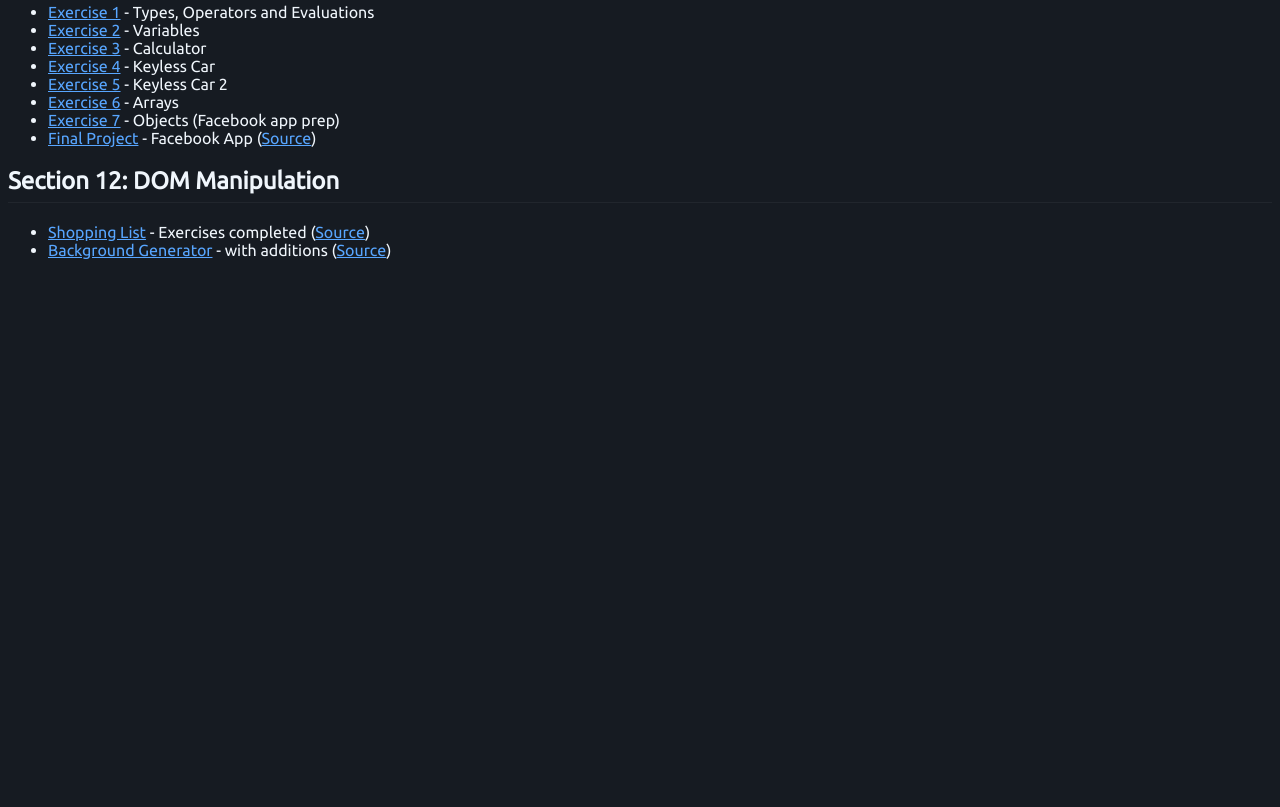
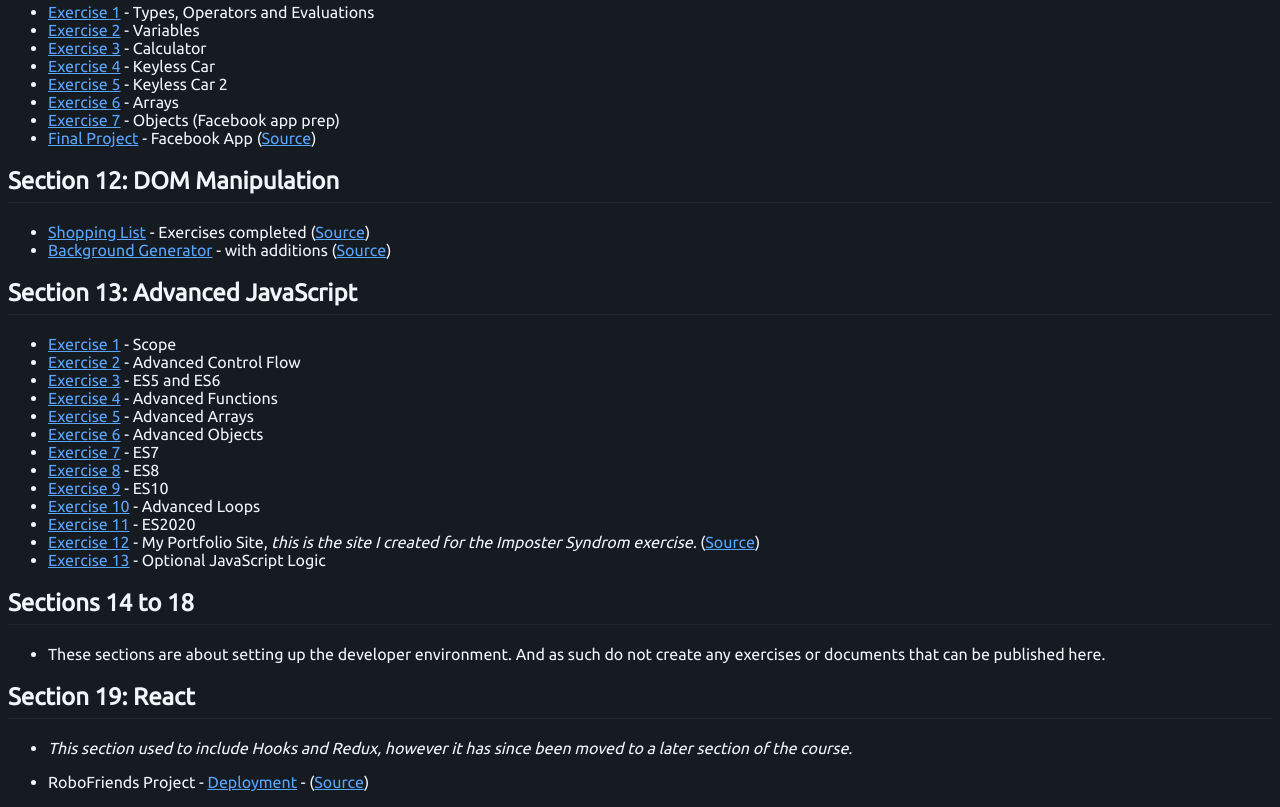
Before and after one commit to MartinBurton/ZTM-Coursework, a plain HTML site: page index.html in a window 1280 px wide. Shown: the part 936-1743 px from the top of the page. Before the commit the page ends 1211 px from the top, so only its background shows below. Drawn offline with Linux system fonts and the light colour scheme.

Commit message:
Updated sections

```diff
--- a/index.html
+++ b/index.html
@@ -18,47 +18,72 @@
     <p>These sections are more theory based and as such do not require completion of practical exercises. These sections cover introduction to the course, explination of how the internet works and the history of the web.</p>
     <h2>Section 4 & 5: HTML5</h2>
     <ul>
-        <li><a href="S4_FirstWebsite/index.html">"My First Website"</a> (<a href="https://github.com/MartinBurton/ZTM-Coursework/tree/main/S4_FirstWebsite">Source</a>)</li>
-        <li><a href="S4_HTMLTags/htmlTagsPage.html">Summary of HTML Tags</a> (<a href="https://github.com/MartinBurton/ZTM-Coursework/tree/main/S4_HTMLTags">Source</a>)</li>
+        <li><a href="S4_FirstWebsite/index.html" target="_Blank">"My First Website"</a> (<a href="https://github.com/MartinBurton/ZTM-Coursework/tree/main/S4_FirstWebsite" target="_Blank">Source</a>)</li>
+        <li><a href="S4_HTMLTags/htmlTagsPage.html" target="_Blank">Summary of HTML Tags</a> (<a href="https://github.com/MartinBurton/ZTM-Coursework/tree/main/S4_HTMLTags" target="_Blank">Source</a>)</li>
     </ul>
     <h2>Section 6 & 7: CSS</h2>
     <ul>
-        <li><a href="S6_CSS\index.html">Code Along files</a> (<a href="https://github.com/MartinBurton/ZTM-Coursework/tree/main/S6_CSS">Source</a>)</li>
-        <li><a href="S7_ImagePortfolio/index.html">Flexbox Image Portfolio</a> (<a href="https://github.com/MartinBurton/ZTM-Coursework/tree/main/S7_ImagePortfolio">Source</a>)</li>
-        <li><a href="S7_RobotFriend/Solution/index.html">CSS Robot Friend Solution</a> (<a href="https://github.com/MartinBurton/ZTM-Coursework/tree/main/S7_RobotFriend/Solution">Source</a>)</li>
+        <li><a href="S6_CSS\index.html" target="_Blank">Code Along files</a> (<a href="https://github.com/MartinBurton/ZTM-Coursework/tree/main/S6_CSS" target="_Blank">Source</a>)</li>
+        <li><a href="S7_ImagePortfolio/index.html" target="_Blank">Flexbox Image Portfolio</a> (<a href="https://github.com/MartinBurton/ZTM-Coursework/tree/main/S7_ImagePortfolio" target="_Blank">Source</a>)</li>
+        <li><a href="S7_RobotFriend/Solution/index.html" target="_Blank">CSS Robot Friend Solution</a> (<a href="https://github.com/MartinBurton/ZTM-Coursework/tree/main/S7_RobotFriend/Solution" target="_Blank">Source</a>)</li>
     </ul>
     <h2>Section 8: Bootstrap and Templates</h2>
     <ul>
-        <li><a href="Section8/LandingPage/index.html">Landing Page</a> (<a href="https://github.com/MartinBurton/ZTM-Coursework/tree/main/Section8/LandingPage">Source</a>)</li>
-        <li><a href="Section8/PortfolioPage/index.html">Portfolio</a> (<a href="https://github.com/MartinBurton/ZTM-Coursework/tree/main/Section8/PortfolioPage">Source</a>)</li>
+        <li><a href="Section8/LandingPage/index.html" target="_Blank">Landing Page</a> (<a href="https://github.com/MartinBurton/ZTM-Coursework/tree/main/Section8/LandingPage" target="_Blank">Source</a>)</li>
+        <li><a href="Section8/PortfolioPage/index.html" target="_Blank">Portfolio</a> (<a href="https://github.com/MartinBurton/ZTM-Coursework/tree/main/Section8/PortfolioPage" target="_Blank">Source</a>)</li>
     </ul>
     <h2>Section 9: CSS Grid</h2>
     <ul>
-        <li><a href="Section9/Grid/index.html">CSS Grid Code along</a> (<a href="https://github.com/MartinBurton/ZTM-Coursework/tree/main/Section9/Grid">Source</a>)</li>
-        <li><a href="Section9/LayoutExercise/index.html">Page Layout Exercise</a> (<a href="https://github.com/MartinBurton/ZTM-Coursework/tree/main/Section9/LayoutExercise">Source</a>)</li>
+        <li><a href="Section9/Grid/index.html" target="_Blank">CSS Grid Code along</a> (<a href="https://github.com/MartinBurton/ZTM-Coursework/tree/main/Section9/Grid" target="_Blank">Source</a>)</li>
+        <li><a href="Section9/LayoutExercise/index.html" target="_Blank">Page Layout Exercise</a> (<a href="https://github.com/MartinBurton/ZTM-Coursework/tree/main/Section9/LayoutExercise" target="_Blank">Source</a>)</li>
     </ul>
     <h2>Section 10: Career of a Web Developer</h2>
     <ul>
         <li>This section talks about what to expect as a developer. It details statistics for languages/technologies and editors used in today's web development environment. As part of this
         section I updated my LinkedIn profile to include Z2M as an education provider.<br><br>
-        <i class="fa fa-linkedin"></i> <a href="https://www.linkedin.com/in/martin-burton-2a4336185/">LinkedIn profile</a>
+        <i class="fa fa-linkedin" target="_Blank"></i> <a href="https://www.linkedin.com/in/martin-burton-2a4336185/" target="_Blank">LinkedIn profile</a>
         </li>
     </ul>
     <h2>Section 11: JavaScript</h2>
     <ul>
-        <li><a href="https://github.com/MartinBurton/ZTM-Coursework/blob/main/Section11/exercise1.md">Exercise 1</a> - Types, Operators and Evaluations</li>
-        <li><a href="https://github.com/MartinBurton/ZTM-Coursework/blob/main/Section11/exercise2.md">Exercise 2</a> - Variables</li>
-        <li><a href="https://github.com/MartinBurton/ZTM-Coursework/blob/main/Section11/Calculator/exercise3.md">Exercise 3</a> - Calculator</li>
-        <li><a href="https://github.com/MartinBurton/ZTM-Coursework/blob/main/Section11/KeylessCar/exercise4.md">Exercise 4</a> - Keyless Car</li>
-        <li><a href="https://github.com/MartinBurton/ZTM-Coursework/blob/main/Section11/KeylessCar2/exercise5.md">Exercise 5</a> - Keyless Car 2</li>
-        <li><a href="https://github.com/MartinBurton/ZTM-Coursework/blob/main/Section11/Arrays/exercise6.md">Exercise 6</a> - Arrays</li>
-        <li><a href="https://github.com/MartinBurton/ZTM-Coursework/blob/main/Section11/Objetcs/exercise6.md">Exercise 7</a> - Objects (Facebook app prep)</li>
-        <li><a href="https://martinburton.github.io/ZTM-Coursework/Section11/FacebookApp/index.html">Final Project</a> - Facebook App (<a href="https://github.com/MartinBurton/ZTM-Coursework/blob/main/Section11/FacebookApp/">Source</a>)</li>
+        <li><a href="https://github.com/MartinBurton/ZTM-Coursework/blob/main/Section11/exercise1.md" target="_Blank">Exercise 1</a> - Types, Operators and Evaluations</li>
+        <li><a href="https://github.com/MartinBurton/ZTM-Coursework/blob/main/Section11/exercise2.md" target="_Blank">Exercise 2</a> - Variables</li>
+        <li><a href="https://github.com/MartinBurton/ZTM-Coursework/blob/main/Section11/Calculator/exercise3.md" target="_Blank">Exercise 3</a> - Calculator</li>
+        <li><a href="https://github.com/MartinBurton/ZTM-Coursework/blob/main/Section11/KeylessCar/exercise4.md" target="_Blank">Exercise 4</a> - Keyless Car</li>
+        <li><a href="https://github.com/MartinBurton/ZTM-Coursework/blob/main/Section11/KeylessCar2/exercise5.md" target="_Blank">Exercise 5</a> - Keyless Car 2</li>
+        <li><a href="https://github.com/MartinBurton/ZTM-Coursework/blob/main/Section11/Arrays/exercise6.md" target="_Blank">Exercise 6</a> - Arrays</li>
+        <li><a href="https://github.com/MartinBurton/ZTM-Coursework/blob/main/Section11/Objetcs/exercise6.md" target="_Blank">Exercise 7</a> - Objects (Facebook app prep)</li>
+        <li><a href="https://martinburton.github.io/ZTM-Coursework/Section11/FacebookApp/index.html" target="_Blank">Final Project</a> - Facebook App (<a href="https://github.com/MartinBurton/ZTM-Coursework/blob/main/Section11/FacebookApp/">Source</a>)</li>
     </ul>
     <h2>Section 12: DOM Manipulation</h2>
     <ul>
-        <li><a href="https://martinburton.github.io/ZTM-Coursework/Section12/ShoppingList/index.html">Shopping List</a> - Exercises completed (<a href="https://github.com/MartinBurton/ZTM-Coursework/tree/main/Section12/ShoppingList">Source</a>)</li>
-        <li><a href="https://martinburton.github.io/ZTM-Coursework/Section12/BackgroundGen/index.html">Background Generator</a> - with additions (<a href="https://github.com/MartinBurton/ZTM-Coursework/tree/main/Section12/BackgroundGen">Source</a>)</li>
+        <li><a href="https://martinburton.github.io/ZTM-Coursework/Section12/ShoppingList/index.html" target="_Blank">Shopping List</a> - Exercises completed (<a href="https://github.com/MartinBurton/ZTM-Coursework/tree/main/Section12/ShoppingList" target="_Blank">Source</a>)</li>
+        <li><a href="https://martinburton.github.io/ZTM-Coursework/Section12/BackgroundGen/index.html" target="_Blank">Background Generator</a> - with additions (<a href="https://github.com/MartinBurton/ZTM-Coursework/tree/main/Section12/BackgroundGen" target="_Blank">Source</a>)</li>
+    </ul>
+    <h2>Section 13: Advanced JavaScript</h2>
+    <ul>
+        <li><a href="https://github.com/MartinBurton/ZTM-Coursework/blob/main/Section13/exercise1.js" target="_Blank">Exercise 1</a> - Scope</li>
+        <li><a href="https://github.com/MartinBurton/ZTM-Coursework/blob/main/Section13/exercise2.js" target="_Blank">Exercise 2</a> - Advanced Control Flow</li>
+        <li><a href="https://github.com/MartinBurton/ZTM-Coursework/blob/main/Section13/exercise3.js" target="_Blank">Exercise 3</a> - ES5 and ES6</li>
+        <li><a href="https://github.com/MartinBurton/ZTM-Coursework/blob/main/Section13/exercise4.js" target="_Blank">Exercise 4</a> - Advanced Functions</li>
+        <li><a href="https://github.com/MartinBurton/ZTM-Coursework/blob/main/Section13/exercise5.js" target="_Blank">Exercise 5</a> - Advanced Arrays</li>
+        <li><a href="https://github.com/MartinBurton/ZTM-Coursework/blob/main/Section13/exercise6.js" target="_Blank">Exercise 6</a> - Advanced Objects</li>
+        <li><a href="https://github.com/MartinBurton/ZTM-Coursework/blob/main/Section13/exerciseES7.js" target="_Blank">Exercise 7</a> - ES7</li>
+        <li><a href="https://github.com/MartinBurton/ZTM-Coursework/blob/main/Section13/exerciseES8.js" target="_Blank">Exercise 8</a> - ES8</li>
+        <li><a href="https://github.com/MartinBurton/ZTM-Coursework/blob/main/Section13/ES10-Exercise.js" target="_Blank">Exercise 9</a> - ES10</li>
+        <li><a href="https://github.com/MartinBurton/ZTM-Coursework/blob/main/Section13/advanced-looping-exercise.js" target="_Blank">Exercise 10</a> - Advanced Loops</li>
+        <li><a href="https://github.com/MartinBurton/ZTM-Coursework/blob/main/Section13/es2020.js" target="_Blank">Exercise 11</a> - ES2020</li>
+        <li><a href="http://Martin-Burton.com" target="_Blank">Exercise 12</a> - My Portfolio Site, <em>this is the site I created for the Imposter Syndrom exercise.</em> (<a href="https://github.com/MartinBurton/My_Portfolio" target="_Blank">Source</a>)</li>
+        <li><a href="https://github.com/MartinBurton/ZTM-Coursework/blob/main/Section13/JavascriptLogic.js" target="_Blank">Exercise 13</a> - Optional JavaScript Logic</li>
+    </ul>
+    <h2>Sections 14 to 18</h2>
+    <ul>
+        <li><p>These sections are about setting up the developer environment.  And as such do not create any exercises or documents that can be published here.</p></li>
+    </ul>
+    <h2>Section 19: React</h2>
+    <ul>
+        <li><p><em>This section used to include Hooks and Redux, however it has since been moved to a later section of the course.</em></p></li>
+        <li>RoboFriends Project - <a href="https://martinburton.github.io/Robofriends/" target="_Blank">Deployment</a> - (<a href="https://github.com/MartinBurton/Robofriends" target="_Blank">Source</a>)</li>
     </ul>
 </body>
 </html>
```
Also changed, not shown: README.md.
